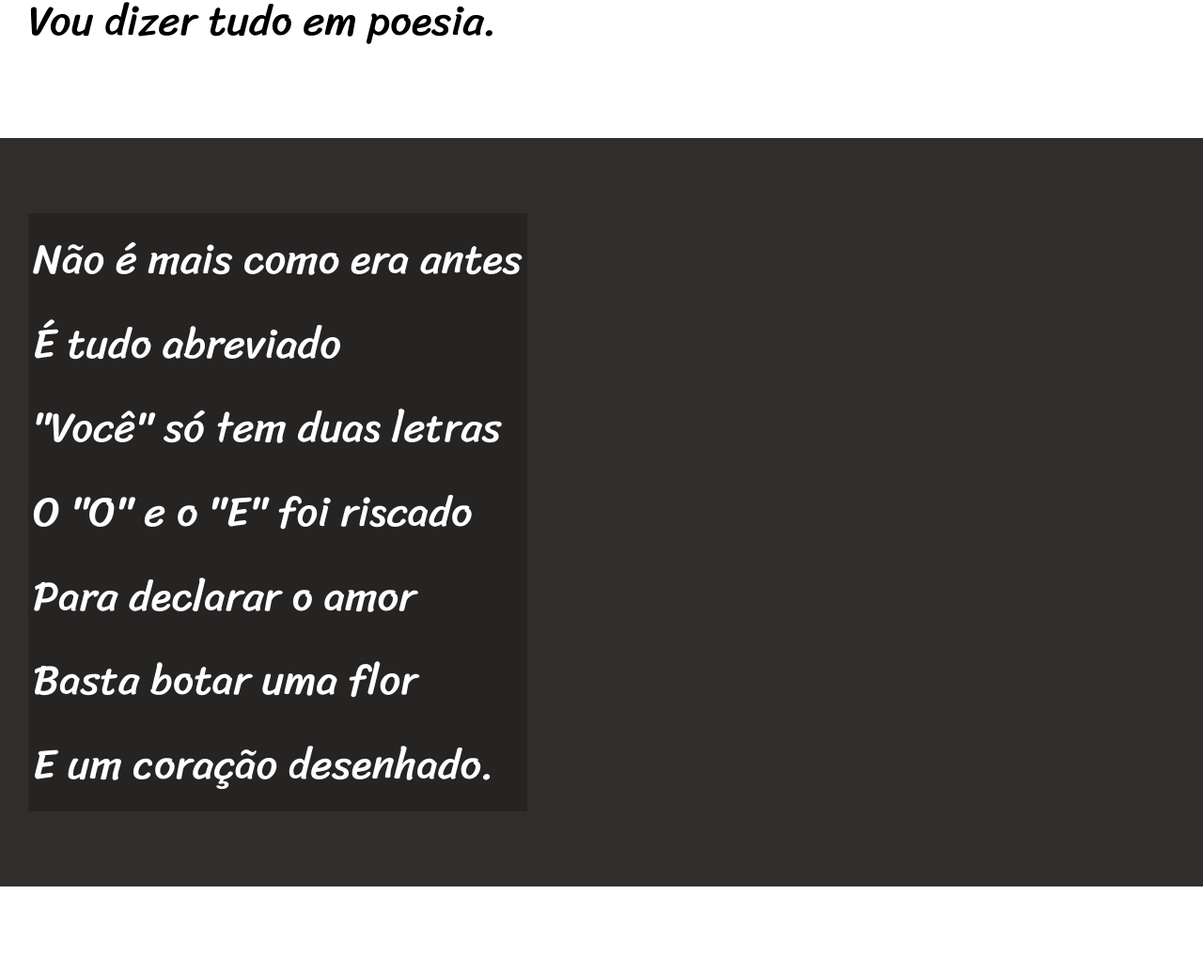
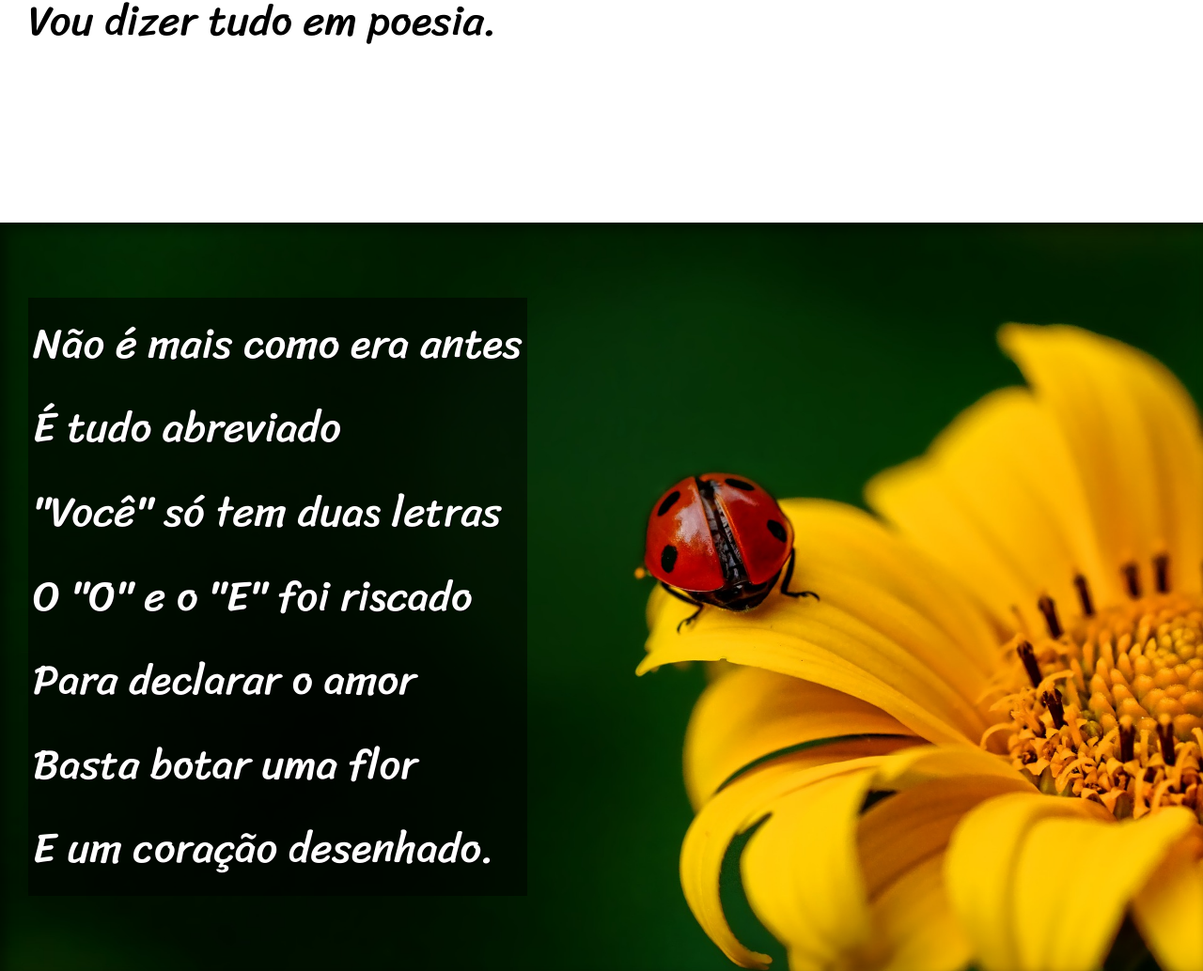
Before and after one commit to erikdody/html-css, a plain HTML site: page desafios/d012/index.html in a window 1280 px wide. Shown: the part 900-1934 px from the top of the page at 94% size. Drawn offline with Linux system fonts and the light colour scheme.

Commit message:
Projeto cordel desafio 12

```diff
--- a/desafios/d012/index.html
+++ b/desafios/d012/index.html
@@ -26,7 +26,7 @@
         </p>
     </section>
 
-    <section class="imagem">
+    <section class="imagem" id="img01">
         <p>
             Não é mais como era antes <br>
             É tudo abreviado <br>
@@ -61,7 +61,7 @@
     </section>
 
 
-    <section class="imagem">
+    <section class="imagem" id="img02">
         <p>
             Tenho saudade das cartas <br>
             Escritas com a própria mão <br>
--- a/desafios/d012/style/style.css
+++ b/desafios/d012/style/style.css
@@ -60,21 +60,40 @@ section {
     font-size: 3.5vw;
 }
 
+section > p {
+    padding-bottom: 2em;
+}
+
 section.normal {
     background-color: white;
     color: black;
+
 }
 
 section.imagem {
     background-color: rgb(49, 45, 45);
     color: white;
-
+    box-shadow: inset 6px 6px 13px 0px rgba(0, 0, 0, 0.479);
+    background-size: cover;
+    background-attachment: fixed;
 }
 
 section.imagem > p {
     display: inline-block;
     padding: 5px;
-    background-color: rgba(0, 0, 0, 0.221);
+    background-color: rgba(0, 0, 0, 0.512);
+    text-shadow: 1px 1px 0px black;
+}
+
+section#img01 {
+    background-image: url('../images/background001.jpg');
+    background-position: right center;
+
+}
+
+section#img02 {
+    background-image: url('../images/background002.jpg');
+
 }
 
 footer {
```
